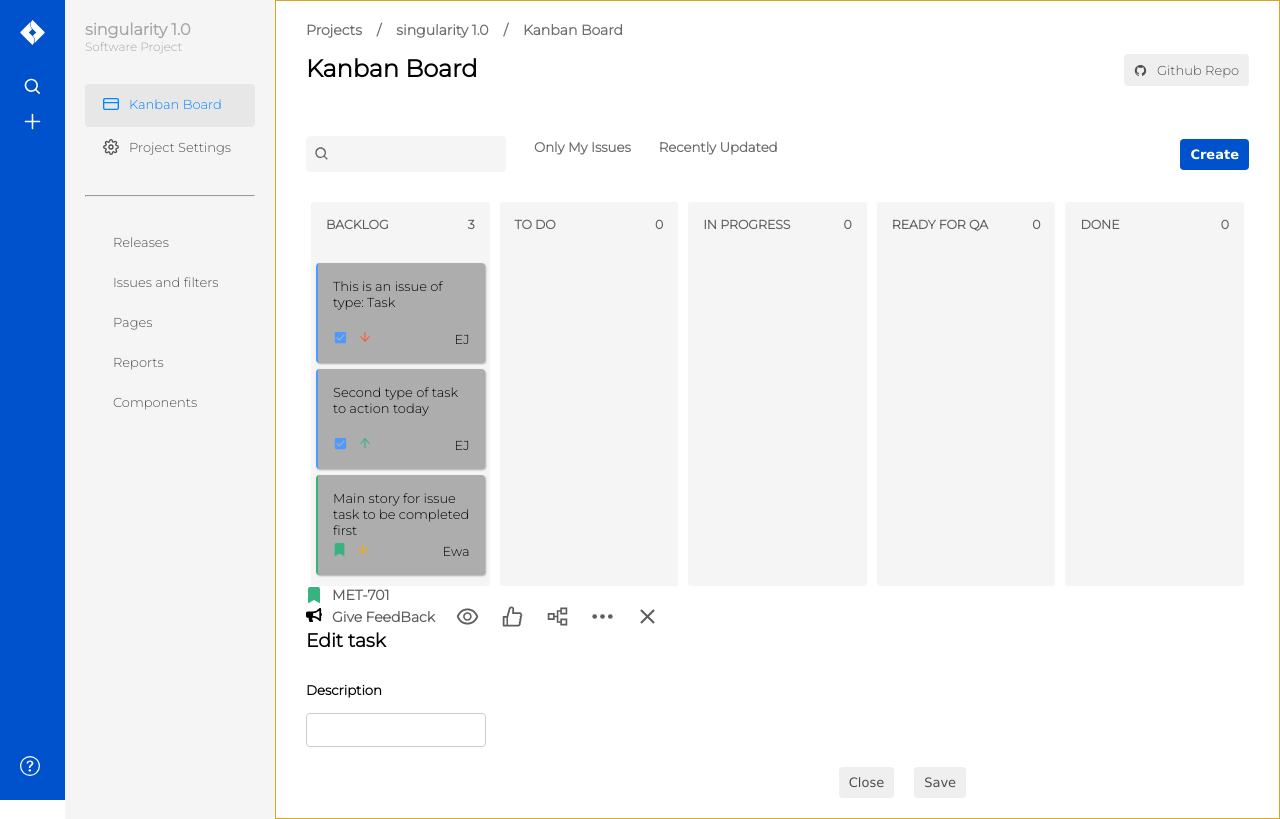
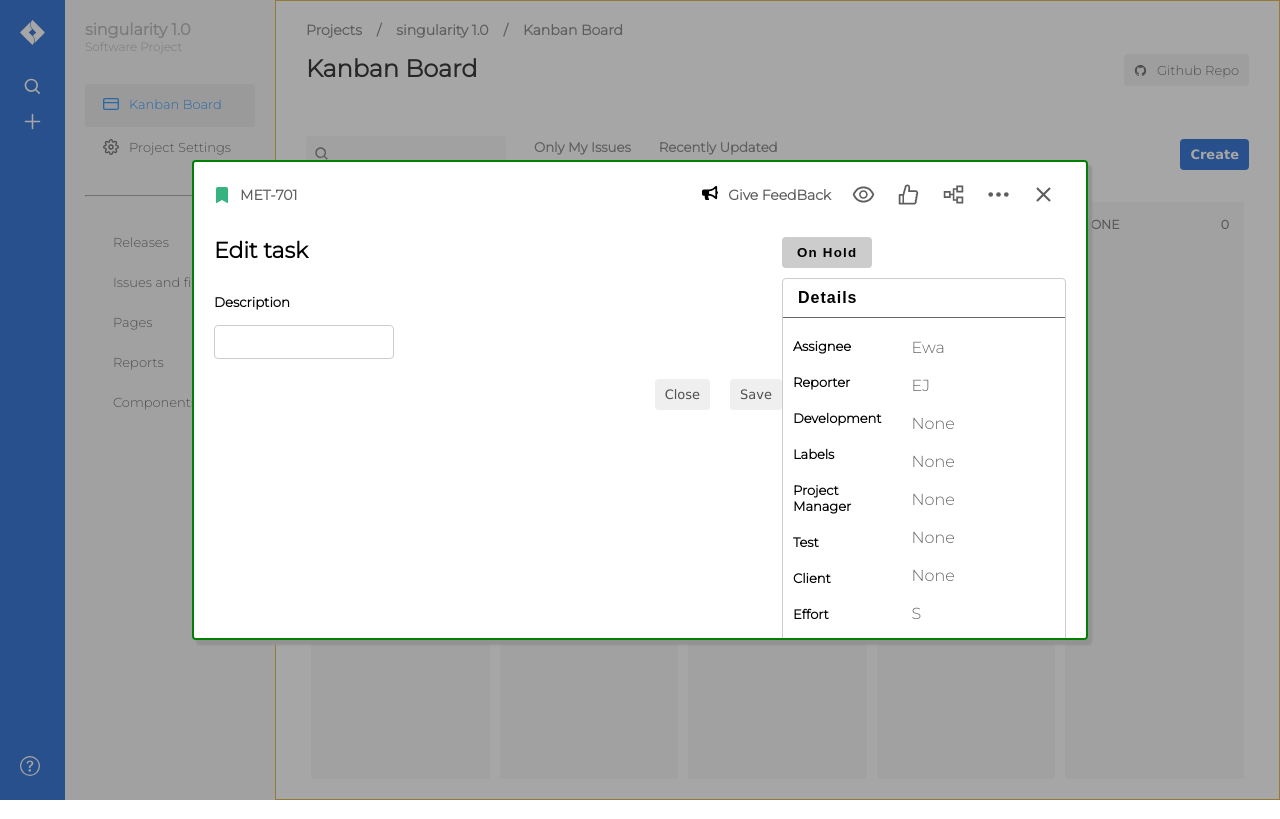
Before and after one commit to iskandario/react-jira-clone, a React (Create React App) app: page / in a window 1280 px wide. Built offline with nearby package versions, Linux system fonts and the light colour scheme.

Commit message:
changes to Edit Task comp

```diff
--- a/src/components/kanbanBoard/EditTaskItem.tsx
+++ b/src/components/kanbanBoard/EditTaskItem.tsx
@@ -4,6 +4,118 @@ import { IoEllipsisHorizontal } from 'react-icons/io5';
 import { BsFillBookmarkFill } from 'react-icons/bs';
 import { FaBullhorn } from 'react-icons/fa';
 import { AiOutlineEye, AiOutlineLike, AiOutlinePartition } from 'react-icons/ai';
+import styled from 'styled-components'
+
+
+const Button = styled.button`
+  background: #ccc;
+  font-weight: bold;
+  padding: 8px 15px;
+  border: none;
+  border-radius: 4px;
+  margin-bottom: 10px;
+  font-family: Arial, Helvetica, sans-serif;
+  letter-spacing: 1.2px;
+
+  &:hover {
+    background: #ddd;
+    cursor: pointer;
+  }
+`;
+
+const TaskItemArea = styled.div`
+  position: absolute;
+  top: 0;
+  left: 0;
+  width: 100vw;
+  height: 100vh;
+  display: flex;
+  background-color:rgba(80, 79, 79, 0.5);
+  flex-direction: column;
+  justify-content: center;
+  align-items: center;
+
+`;
+
+const TaskItemPopup = styled.div`
+  background: white;
+  padding: 20px;
+  border-radius: 4px;
+  box-shadow: 4px 5px 2px rgb(146, 146, 146);
+  overflow: auto;
+  border: 2px solid green;
+`;
+
+const TaskTitle = styled.h1`
+  font-size: 22px;
+  margin-top: 30px;
+`;
+
+const PopupTopLine = styled.div`
+  display: flex;
+  justify-content: space-between;
+`;
+
+const MainTaskPanel = styled.div`
+  display: flex;
+  justify-content: space-between;
+
+  `;
+
+const DetailsPanel = styled.div`
+  display: flex;
+  flex-direction: column;
+  border: 1px solid #ccc;
+  border-radius: 4px;
+`;
+
+const DetailsPanelTitle = styled.h4`
+  color: black;
+  border-bottom: 1px solid #666;
+  padding: 10px 15px;
+  font-family: Arial, Helvetica, sans-serif;
+  letter-spacing: 1px;
+`;
+
+const TicketDetail = styled.div`
+  display: flex;
+  width: 100%;
+  padding: 10px;
+`;
+
+const TicketLeftDetails = styled.div`
+  flex: 1;
+`;
+
+const TicketRightDetails = styled.div`
+  flex 2;
+  padding-left: 30px;
+`;
+
+const LeftTaskPanel = styled.div`
+  flex: 2;
+`;
+
+const RightTaskPanel = styled.div`
+  flex: 1;
+  margin-top: 30px;
+`;
+
+const DetailTitle = styled.p`
+  font-size: 13px;
+  colour: black;
+  font-weight: bold;
+  padding: 10px 0 10px 0;
+
+`;
+
+const DetailInfo = styled.p`
+  font-size: 16px;
+  color: #666;
+
+  padding: 10px 0 10px 0;
+  height: 38px;
+`;
 
 const EditTaskItem = ({ onClose }: any) => {
 
@@ -20,12 +132,29 @@ const EditTaskItem = ({ onClose }: any) => {
         fontSize: '25px',
     }
 
+    interface TicketDetailsObject {
+      [key: string]: String;
+    }
+
+    const ticketDetails = {
+      'Assignee': 'Ewa',
+      'Reporter': 'EJ',
+      'Development': '',
+      'Labels': '',
+      'Project Manager': '',
+      'Test': '',
+      'Client': '',
+      'Effort': 'S',
+      'Start Date': '',
+      'Chargable?': '',
+      'Fail Count': '',
+    } as TicketDetailsObject;
 
 
     return (
-        <form className='taskItemArea'>
-            <div className='taskItemPopup editTaskPopup'>
-                <div className='popupTopLine'>
+        <TaskItemArea>
+            <TaskItemPopup className='editTaskPopup'>
+                <PopupTopLine>
                     <div className='main-flex' >
                         { editItem.type === 'task' ? <IoMdCheckbox style={{ color: '#4C9AFF', fontSize: '15px'}} /> : <BsFillBookmarkFill style={{ color: '#36B37E' }}/> }
                         <p className='main-text' style={{ marginLeft: '10px' }}>{editItem.code}</p>
@@ -42,8 +171,12 @@ const EditTaskItem = ({ onClose }: any) => {
                         <IoMdClose style={popupStyle} />
 
                     </div>
-                </div>
-            <h3>Edit task</h3>
+                </PopupTopLine>
+
+                <MainTaskPanel>
+
+                  <LeftTaskPanel>
+                    <TaskTitle>Edit task</TaskTitle>
                     <div className='formArea'>
                         <div className='formTextInputArea'>
                             <div >
@@ -56,8 +189,33 @@ const EditTaskItem = ({ onClose }: any) => {
                         <button className='btn' style={{ marginRight: '20px' }} onClick={onClose}>Close</button>
                         <button type='submit' className='btn'>Save</button>
                     </div>
-            </div>
-        </form>
+                  </LeftTaskPanel>
+                  <RightTaskPanel>
+                    <Button>On Hold</Button>
+                    <DetailsPanel>
+                      <DetailsPanelTitle>Details</DetailsPanelTitle>
+                      <TicketDetail>
+                        <TicketLeftDetails>
+                          { Object.keys(ticketDetails).map((info) =>  <DetailTitle>{info}</DetailTitle>)  }
+                        </TicketLeftDetails>
+                        <TicketRightDetails>
+                          { Object.values(ticketDetails).map((info) => <DetailInfo>{info || 'None'}</DetailInfo>)}
+                        </TicketRightDetails>
+                      </TicketDetail>
+                        {/* { Object.keys(ticketDetails).map((info) => {
+                          return <TicketDetail>
+                            <DetailTitle>{info}</DetailTitle>
+                            <DetailInfo>{ ticketDetails[info] }</DetailInfo>
+                          </TicketDetail>
+                        })} */}
+                    </DetailsPanel>
+                  </RightTaskPanel>
+
+
+                </MainTaskPanel>
+
+                </TaskItemPopup>
+        </TaskItemArea>
     )
 }
 
```
Lines whose indentation alone changed are shown as unchanged.
